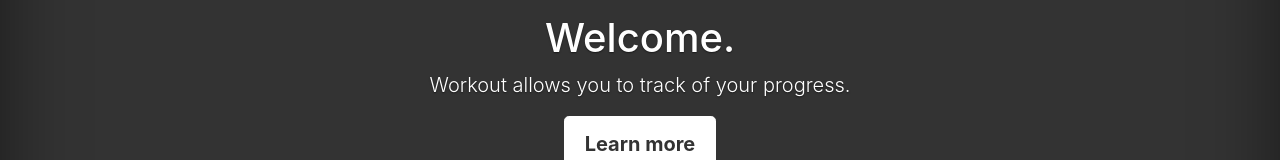
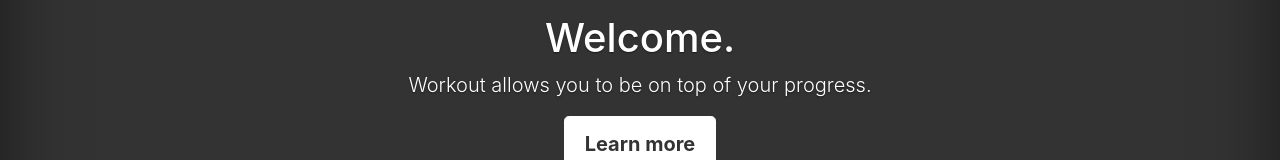
Before and after one commit to encomp/codenext_workout, a website built with webpack: page src/public/index.html in a window 1280 px wide. Shown: the part 297-457 px from the top of the page. Built offline with nearby package versions, Linux system fonts and the light colour scheme; some packages are replaced by stand-ins of ours.

Commit message:
update index.html

```diff
--- a/src/public/index.html
+++ b/src/public/index.html
@@ -50,7 +50,7 @@
 
     <main role="main" class="inner cover">
       <h1 class="cover-heading">Welcome.</h1>
-      <p class="lead">Workout allows you to track of your progress.</p>
+      <p class="lead">Workout allows you to be on top of your progress.</p>
       <p class="lead">
         <a href="#" class="btn btn-lg btn-secondary">Learn more</a>
       </p>
```
